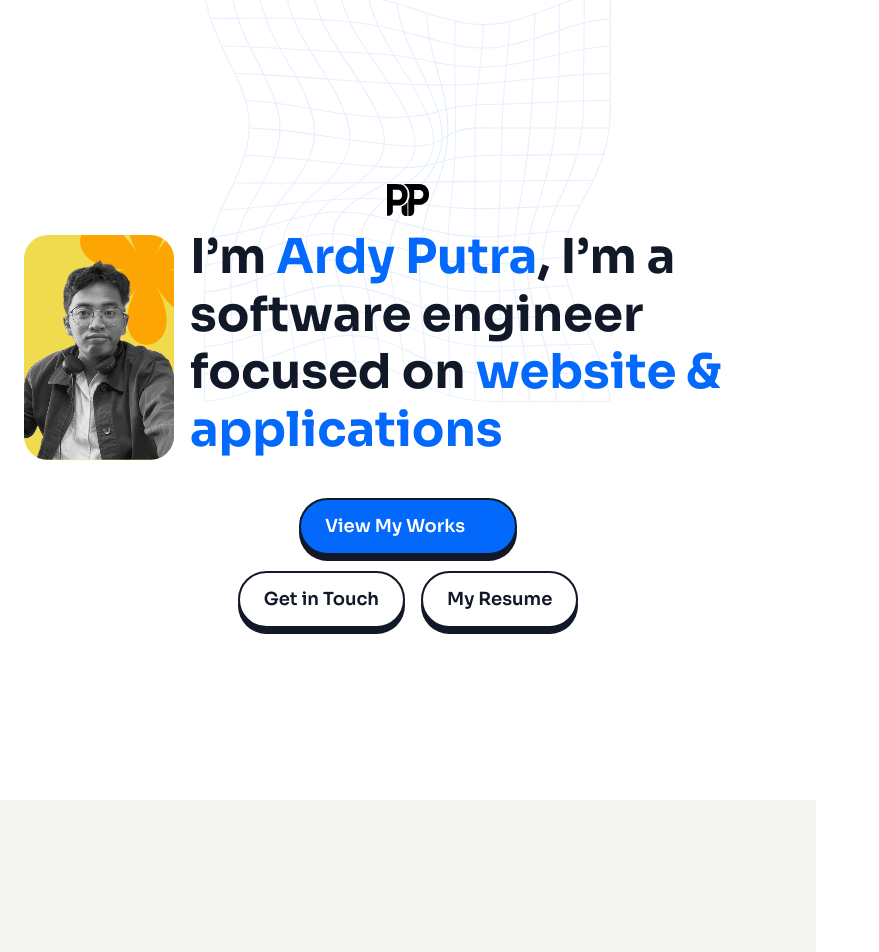
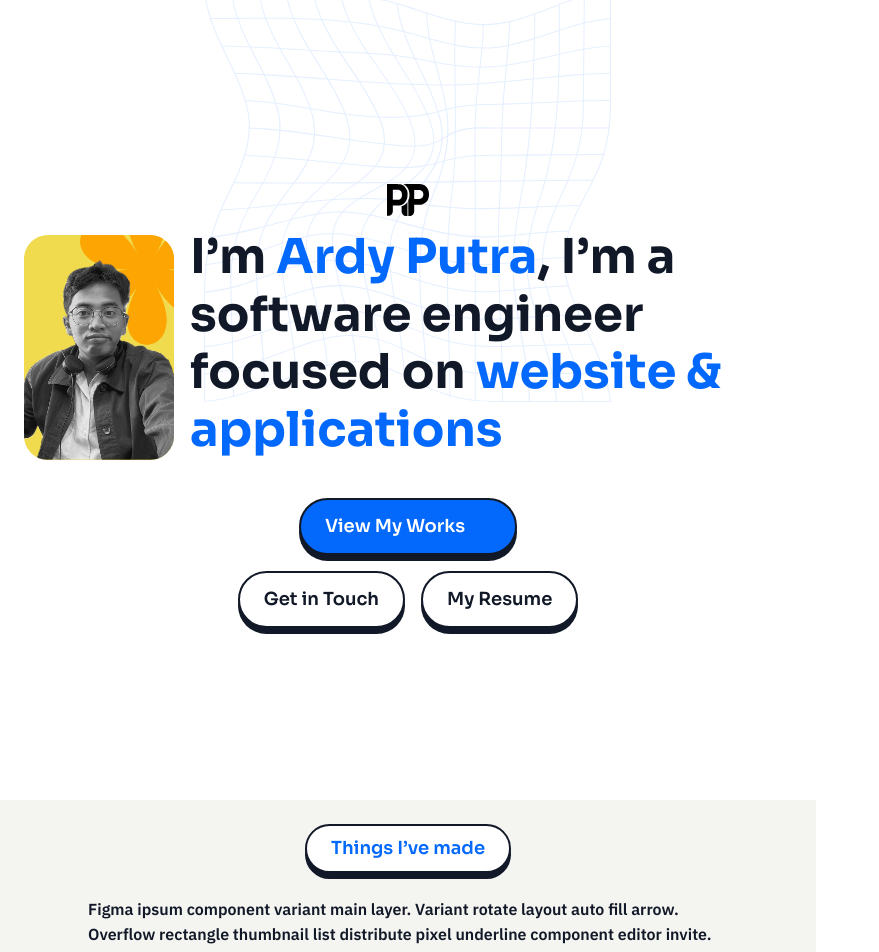
Before and after one commit to ardyutama/my-portofolio-2025, a Nuxt app: page / in a window 1280 px wide. Shown: the top 952 px of the page, without its empty margins (0-879 px from the left). Built offline with nearby package versions, Linux system fonts and the light colour scheme; some icons are missing.

Commit message:
draft: add heading section

```diff
--- a/app/assets/scss/_variables.scss
+++ b/app/assets/scss/_variables.scss
@@ -47,12 +47,14 @@ $font-size-xxxl: 3rem;
   --gap-xs: #{$space-xs};
   --gap-sm: #{$space-sm};
   --gap-md: #{$space-md};
+  --gap-lg: #{$space-lg};
 
   --padding-btn-y: #{$space-sm};
   --padding-btn-x: #{$space-lg};
   --padding-card: #{$space-lg};
   --padding-section-x: #{$space-lg};
   --padding-section-y: #{$space-xxxl};
+  --padding-section-heading-y: #{$space-xs};
 
   --margin-bottom-md: #{$space-md};
   --margin-bottom-lg: #{$space-lg};
--- a/app/components/sections/Projects.vue
+++ b/app/components/sections/Projects.vue
@@ -1,18 +1,48 @@
 <script lang="ts" setup>
-
+  import HeadingSection from '../ui/HeadingSection.vue';
 </script>
 
 <template>
-  <section class="projects-section">
-
+  <section class="projects__section">
+    <div class="projects__container">
+      <div class="projects__content">
+      <HeadingSection>Things I’ve made</HeadingSection>
+      <div class="projects__caption">
+        Figma ipsum component variant main layer. Variant rotate layout auto fill arrow. Overflow rectangle thumbnail list distribute pixel underline component editor invite.
+      </div>
+      </div>
+    </div>
   </section>
 </template>
 
 <style lang="scss" scoped>
 @use '~/assets/scss/global' as *;
 
-.projects-section {
-  background-color: $token-gray-light;
-  min-height: 100vh;
+.projects {
+  &__section {
+    background-color: $token-gray-light;
+    min-height: 100vh;
+  }
+
+  &__container {
+    padding: var(--padding-section-x) var(--padding-section-y);
+    display: flex;
+    width: 100%;
+    height: 100%;
+    justify-content: center;
+  }
+
+  &__content {
+    align-items: center;
+    display: flex;
+    flex-direction: column;
+    gap: var(--gap-lg);
+    max-width: $breakpoint-sm;
+  }
+
+  &__caption {
+    font-family: var(--font-family-body);
+    font-weight: 600;
+  }
 }
 </style>
--- a/app/components/ui/HeadingSection.vue
+++ b/app/components/ui/HeadingSection.vue
@@ -1,13 +1,34 @@
-<template>
-  <div>
-
-  </div>
-</template>
-
 <script lang="ts" setup>
 
 </script>
 
-<style>
+<template>
+  <div class="heading-section">
+    <span class="heading-section__text">
+      <slot />
+    </span>
+  </div>
+</template>
+
+<style lang="scss" scoped>
+
+.heading-section {
+  display: inline-flex;
+  align-items: center;
+  justify-content: center;
+  box-shadow: 0 6px 0 0 var(--border-main);
+  background-color: var(--text-light);
+  padding: var(--padding-section-heading-y) var(--padding-btn-x);
+
+  border-radius: var(--border-radius-pill);
+  border: 2px solid var(--border-main);
+
+  &__text {
+    font-family: var(--font-family-heading);
+    font-size: var(--font-size-btn);
+    font-weight: 600;
+    color: var(--text-primary);
+  }
+}
 
 </style>
```
